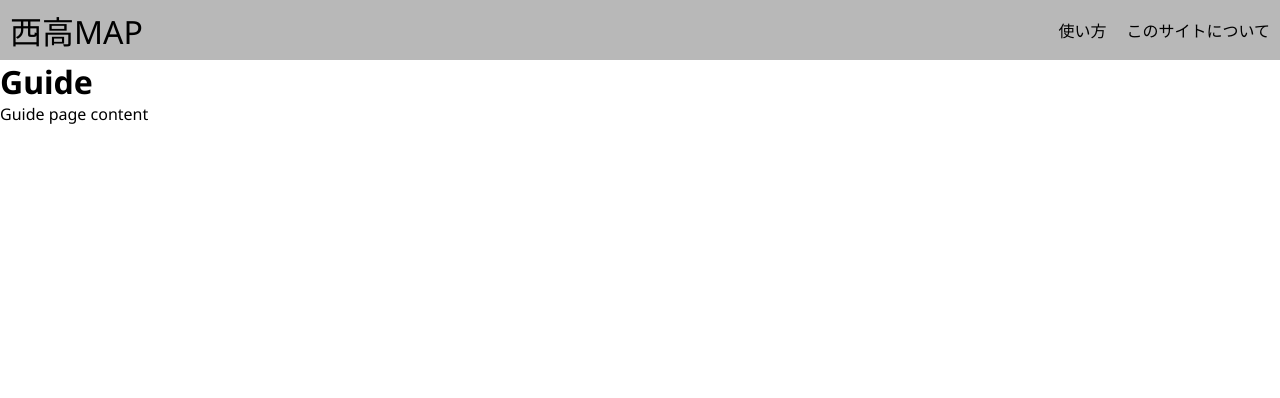
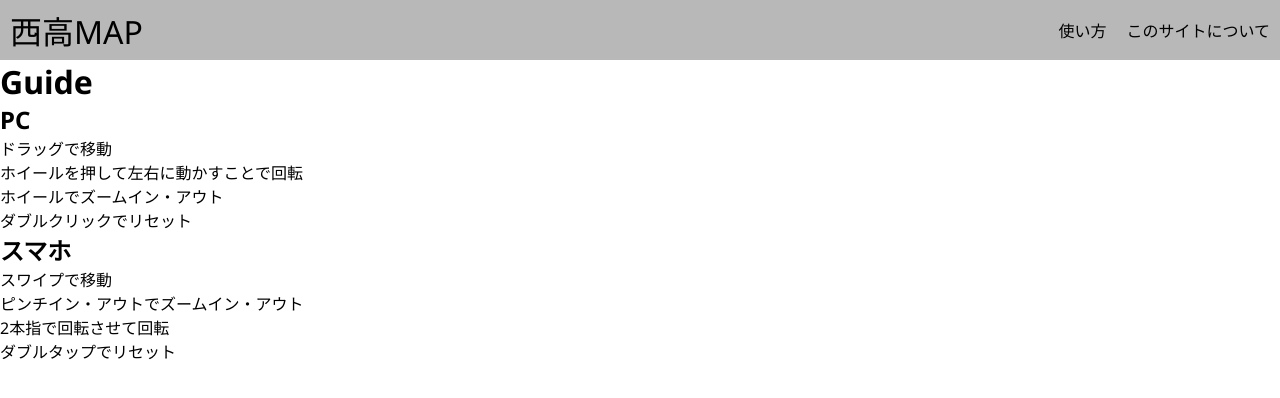
Before and after one commit to nishi-developers/SchoolMaps, a Vue app in the folder Frontend/: page /guide in a window 1280 px wide. Shown: the top 398 px of the page. Built offline with nearby package versions, Linux system fonts and the light colour scheme.

Commit message:
コメントの追加

```diff
--- a/Frontend/src/views/Guide.vue
+++ b/Frontend/src/views/Guide.vue
@@ -1,6 +1,15 @@
 <template>
     <div>
         <h1>Guide</h1>
-        <p>Guide page content</p>
+        <h2>PC</h2>
+        <p>ドラッグで移動</p>
+        <p>ホイールを押して左右に動かすことで回転</p>
+        <p>ホイールでズームイン・アウト</p>
+        <p>ダブルクリックでリセット</p>
+        <h2>スマホ</h2>
+        <p>スワイプで移動</p>
+        <p>ピンチイン・アウトでズームイン・アウト</p>
+        <p>2本指で回転させて回転</p>
+        <p>ダブルタップでリセット</p>
     </div>
 </template>
--- a/Frontend/src/views/Map.vue
+++ b/Frontend/src/views/Map.vue
@@ -160,6 +160,7 @@ function touch(event, status) {
     }
 }
 // デフォルトのピンチアウトを無効化
+// <参考>
 // https://moewe-net.com/js/disable-zoom
 document.body.addEventListener('touchmove', (event) => {
     event.preventDefault();
```
